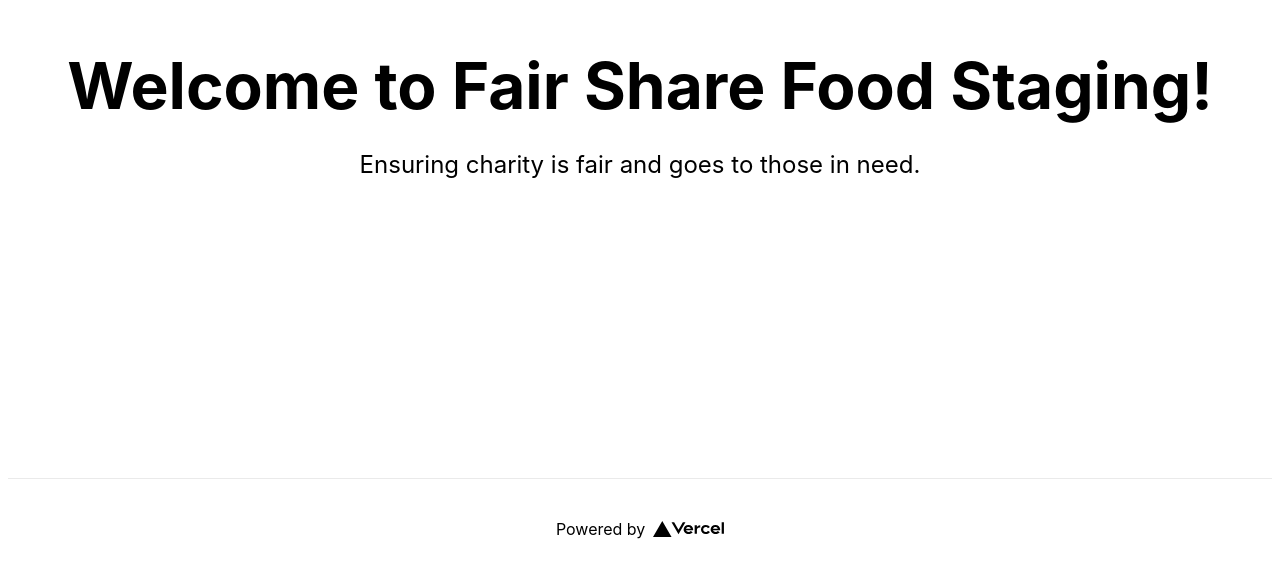
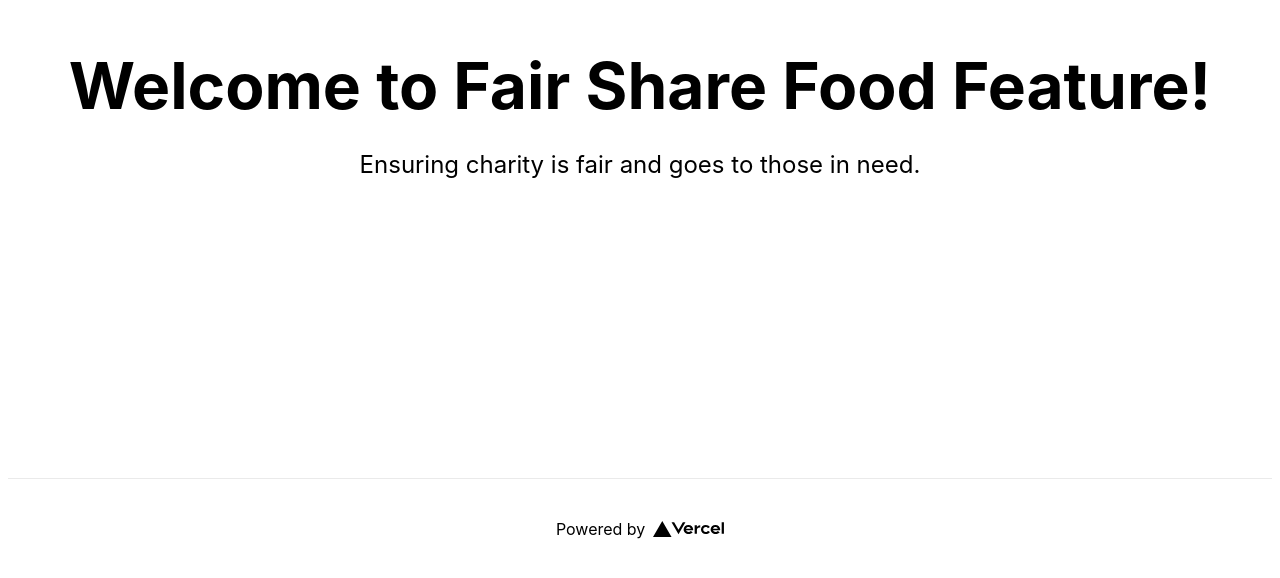
Before and after one commit to mikebrits/fair-share-food, a Next.js app: page / in a window 1280 px wide. Shown: the part 222-800 px from the top of the page. Built offline with nearby package versions, Linux system fonts and the light colour scheme; no server answers.

Commit message:
Test out feature branch

```diff
--- a/pages/index.js
+++ b/pages/index.js
@@ -9,7 +9,7 @@ export default function Home() {
 			</Head>
 
 			<main>
-				<h1 className="title">Welcome to Fair Share Food Staging!</h1>
+				<h1 className="title">Welcome to Fair Share Food Feature!</h1>
 
 				<p className="description">Ensuring charity is fair and goes to those in need.</p>
 			</main>
```
